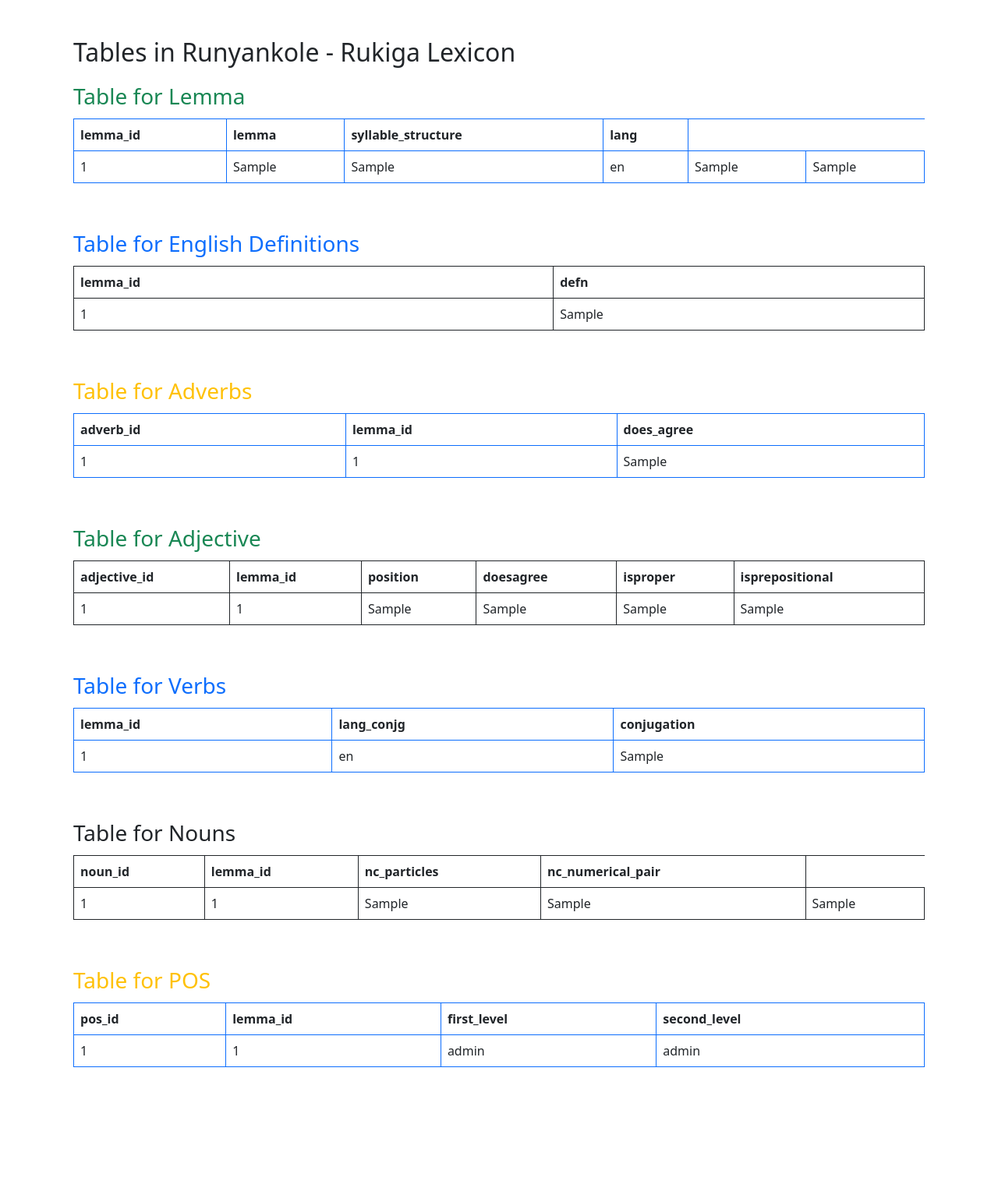
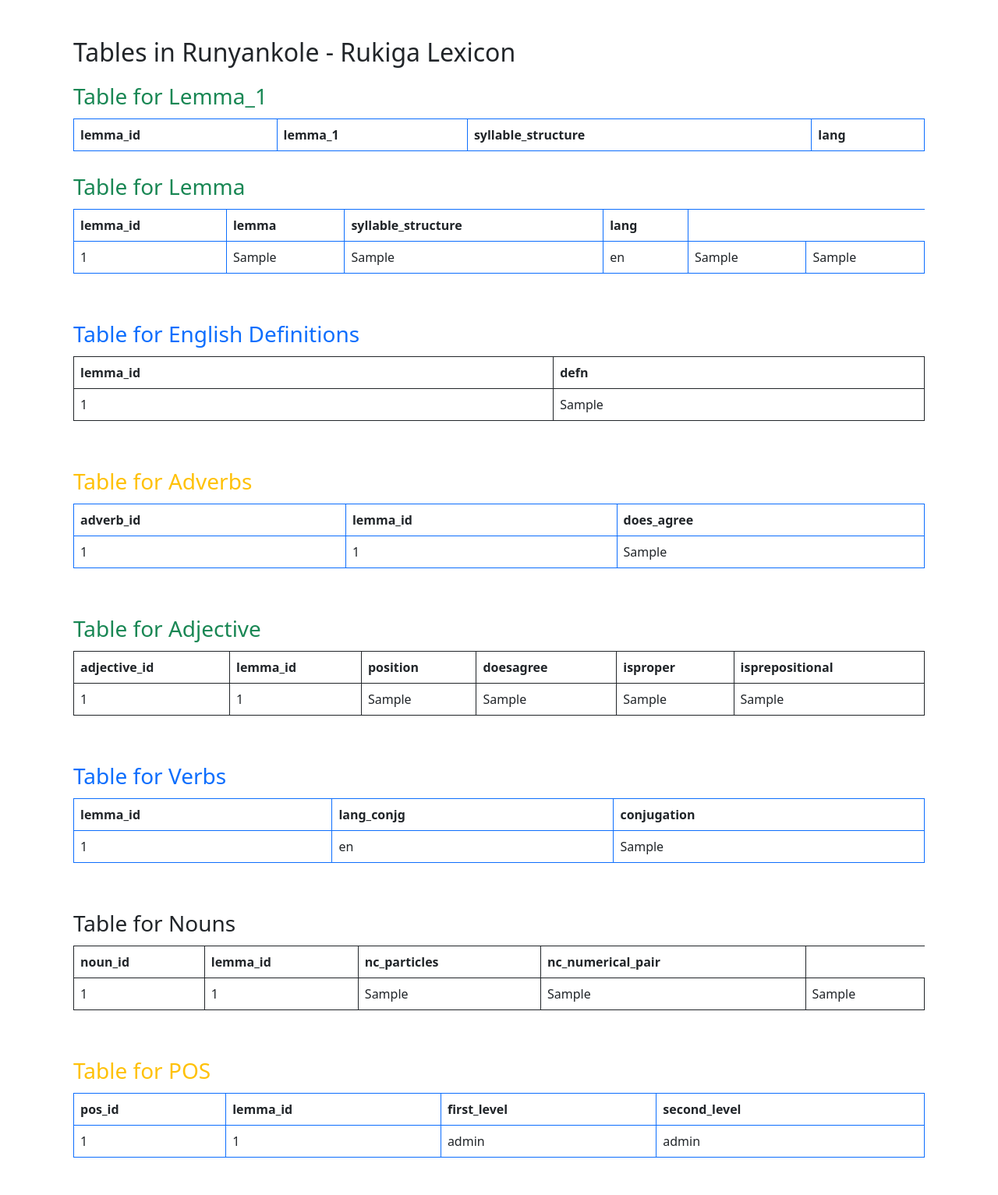
Before and after one commit to bamutra/lexiconlive, a Django app: page / in a window 1280 px wide. Shown: the part 56-1589 px from the top of the page at 78% size. Before the commit the page ends 1425 px from the top, so only its background shows below. Run offline with Django 4.2, Linux system fonts and the light colour scheme; tables that the repository leaves empty hold one stand-in row (values such as "Sample post"); lists and menus that the app fills with data are empty.

Commit message:
lemma_1 created

```diff
--- a/LexiconDatabase/lexicon_database/models.py
+++ b/LexiconDatabase/lexicon_database/models.py
@@ -57,6 +57,19 @@
         db_table = 'lemma'
 
 
+class Lemma_1(models.Model):
+    lemma_id = models.IntegerField(primary_key=True)
+    lemma = models.CharField(max_length=100, blank=True, null=True)
+    lemma_diac = models.CharField(max_length=100, blank=True, null=True)
+    syllable_structure = models.CharField(max_length=200, blank=True, null=True)
+    tone = models.CharField(max_length=100, blank=True, null=True)
+    lang = models.CharField(max_length=3, blank=True, null=True)
+
+    class Meta:
+        managed = False
+        db_table = 'lemma_1'
+
+
 class Nouns(models.Model):
     noun_id = models.AutoField(primary_key=True)
     lemma = models.ForeignKey(Lemma, on_delete=models.CASCADE)
--- a/LexiconDatabase/lexicon_database/templates/lexicon/home.html
+++ b/LexiconDatabase/lexicon_database/templates/lexicon/home.html
@@ -4,6 +4,41 @@
 
     <h2>Tables in Runyankole - Rukiga Lexicon</h2>
 
+    <!-- Start  Lemma_1   table definition -->
+    <table class="table  table-bordered border-primary table-responsive  caption-top">
+        <caption class="fs-3 text-success">Table for Lemma_1</caption>
+        <thead>
+            <tr>
+                <th scope="col">lemma_id</th>
+                <th scope="col">lemma_1</th>
+                <th scope="col">syllable_structure</th>
+                <th scope="col">lang</th>
+                {% if lemma_1.tone %}
+                <th scope="col">tone</th>
+                {% endif %}
+                {% if lemma_1.lemma_diac %}
+                <th scope="col">lemma_diac</th>
+                {% endif %}
+            </tr>
+        </thead>
+        <tbody>
+            {% for lemma_1 in lemma_1 %}
+            <tr>
+                <td>{{lemma_1.lemma_id}}</td>
+                <td>{{lemma_1.lemma}}</td>
+                <td>{{lemma_1.syllable_structure}}</td>
+                <td>{{lemma_1.lang}}</td>
+                {% if lemma_1.lemma_diac %}
+                <td>{{lemma_1.lemma_diac}}</td>
+                {% endif %}
+                {% if lemma_1.tone %}
+                <td>{{lemma_1.tone}}</td>
+                {% endif %}
+            </tr>
+            {% endfor %}
+        </tbody>
+    </table>
+    <!--  End Lemma table definition -->
     <!-- Start  Lemma table definition -->
     <table class="table  table-bordered border-primary table-responsive  caption-top">
         <caption class="fs-3 text-success">Table for Lemma</caption>
--- a/LexiconDatabase/lexicon_database/views.py
+++ b/LexiconDatabase/lexicon_database/views.py
@@ -1,6 +1,6 @@
 from django.shortcuts import render,redirect
 from django.http import HttpResponse
-from .models import EngDefn, Lemma,Adjective,Adverb,Pos,Verb,Nouns
+from .models import EngDefn, Lemma,Adjective,Adverb, Lemma_1,Pos,Verb,Nouns
 from .forms import LemmaForm
 from django.http import HttpResponseRedirect
 
@@ -122,6 +122,7 @@
 
 def homepage(request):
     lemma = Lemma.objects.all()[:5]
+    lemma_1 = Lemma_1.objects.all()[:5]
     engdfn = EngDefn.objects.all()[:5]
     noun = Nouns.objects.all()[:5]
     adjective = Adjective.objects.all()[:5]
@@ -130,6 +131,7 @@
     pos = Pos.objects.all()[:5]
     context = {
     'lemma': lemma,
+    'lemm_1,': lemma_1,
     'engdfn': engdfn,
     'noun': noun,
     'adjective': adjective,
```
Lines whose indentation alone changed are shown as unchanged.
